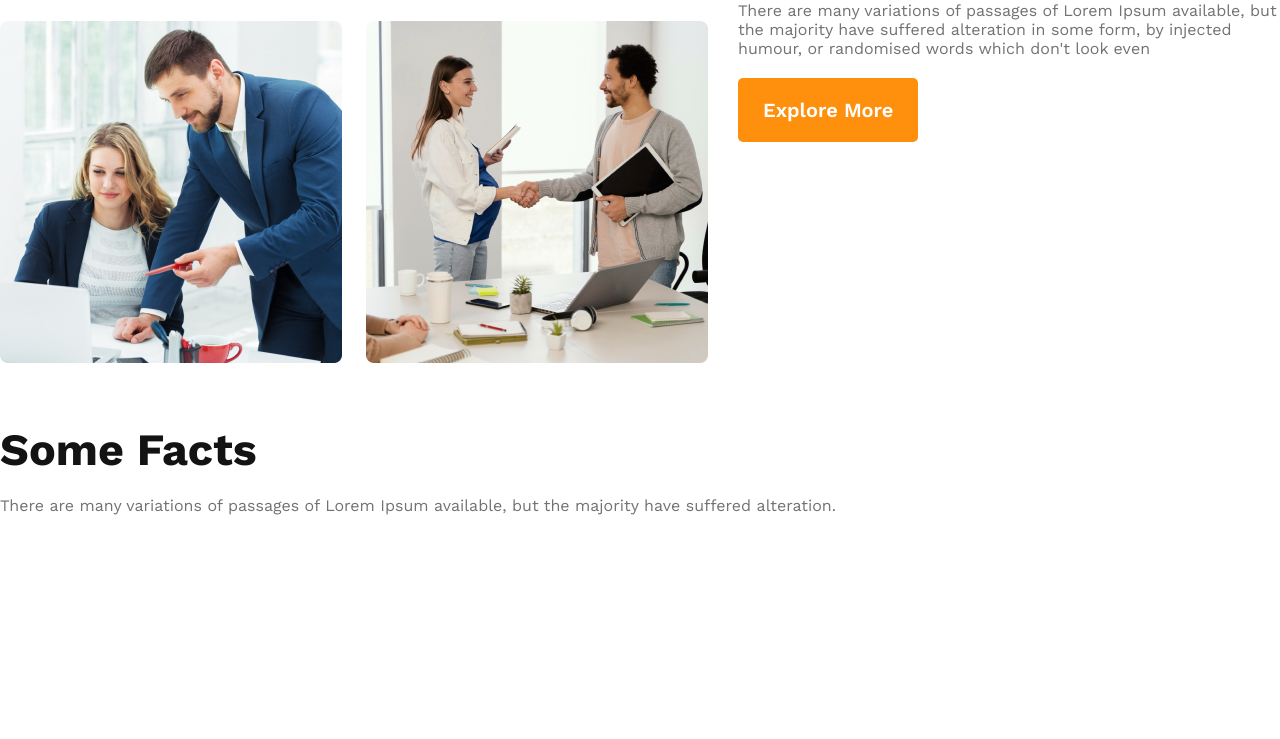
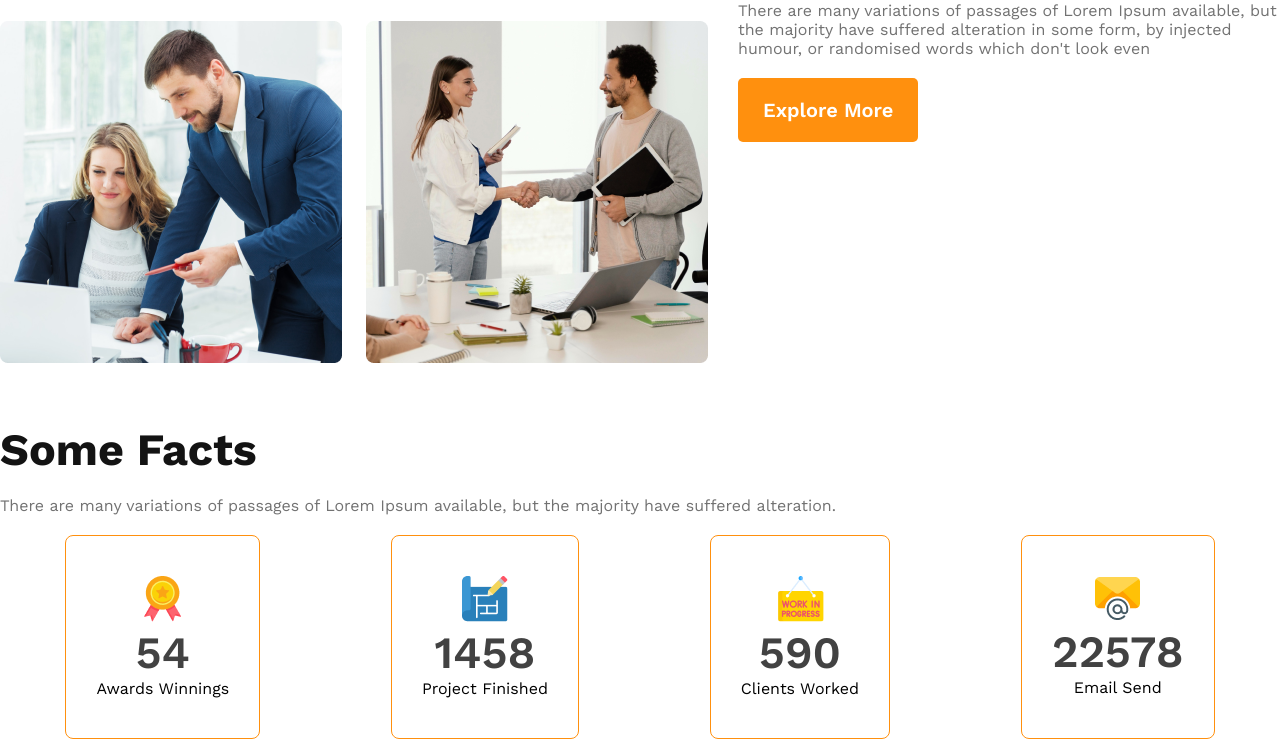
Before and after one commit to Shadman352126/g3-Architect, a plain HTML site: page index.html in a window 1280 px wide. Shown: the part 1220-1959 px from the top of the page. Before the commit the page ends 1755 px from the top, so only its background shows below. Drawn offline with nearby package versions, Linux system fonts and the light colour scheme.

Commit message:
facts half

```diff
--- a/css/style.css
+++ b/css/style.css
@@ -97,7 +97,21 @@ main {
   color: #ff900e;
 }
 /* fact section */
-
+.facts-card {
+  display: flex;
+  justify-content: space-around;
+}
+.facts-card .cards {
+  border-radius: 8px;
+  border: 1px solid #ff900e;
+  text-align: center;
+  padding: 40px 30px;
+}
+.facts-card .cards .card-stats {
+  font-size: 2.8rem;
+  font-weight: 600;
+  color: #424242;
+}
 /* responsive */
 /* small screen */
 @media screen and (max-width: 576px) {
--- a/index.html
+++ b/index.html
@@ -65,6 +65,28 @@
           There are many variations of passages of Lorem Ipsum available, but
           the majority have suffered alteration.
         </p>
+        <div class="facts-card">
+          <div class="cards">
+            <img src="images/icons/ribon.png" alt="" />
+            <h2 class="card-stats">54</h2>
+            <p class="card-title">Awards Winnings</p>
+          </div>
+          <div class="cards">
+            <img src="images/icons/projects.png" alt="" />
+            <h2 class="card-stats">1458</h2>
+            <p class="card-title">Project Finished</p>
+          </div>
+          <div class="cards">
+            <img src="images/icons/customers.png" alt="" />
+            <h2 class="card-stats">590</h2>
+            <p class="card-title">Clients Worked</p>
+          </div>
+          <div class="cards">
+            <img src="images/icons/email.png" alt="" />
+            <h2 class="card-stats">22578</h2>
+            <p class="card-title">Email Send</p>
+          </div>
+        </div>
       </section>
     </main>
     <footer></footer>
```
